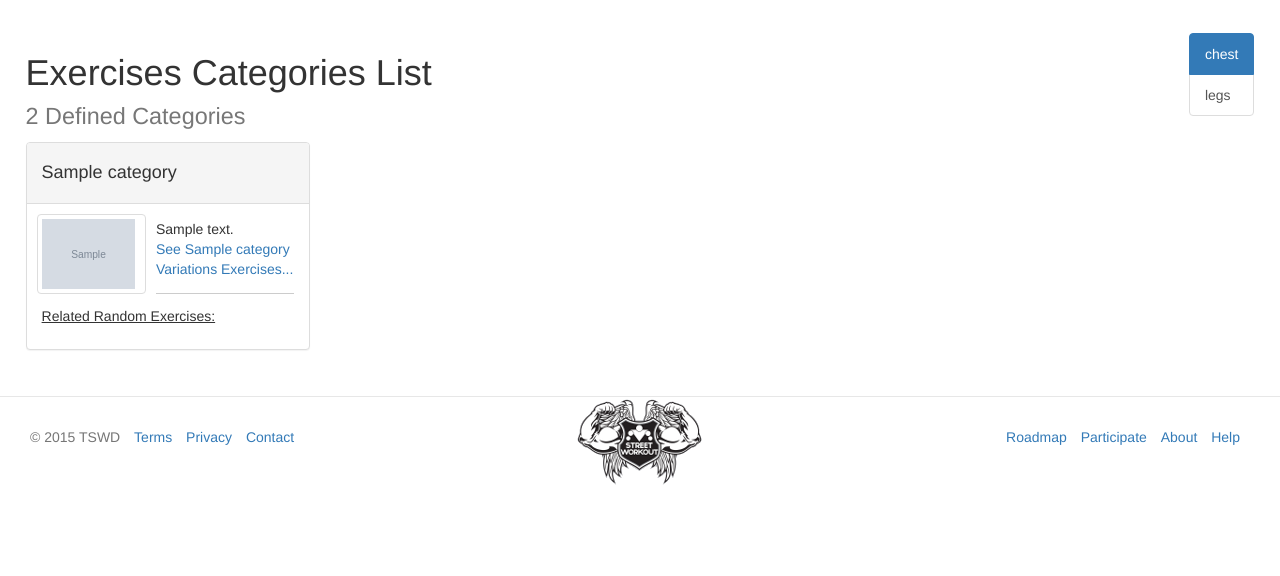
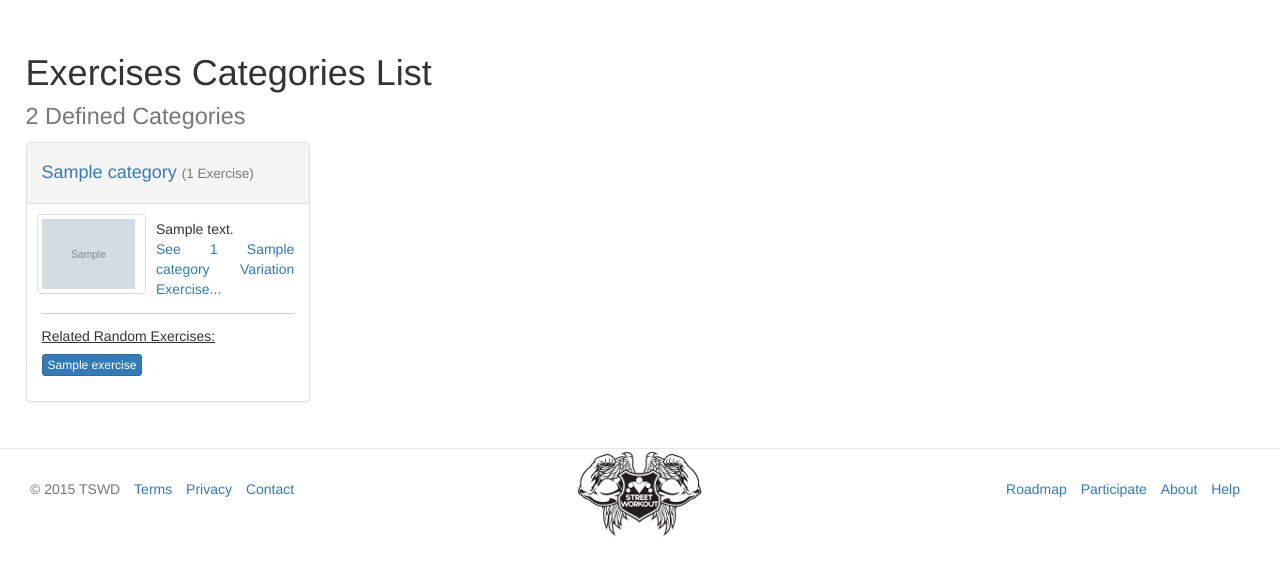
Before and after one commit to 4383/street-workout-database, a Django app: template sport/exercises/templates/categories.html in a window 1280 px wide. Shown: the part 52-628 px from the top of the page. Run offline with Django 3.2, Linux system fonts and the light colour scheme; data comes from the database, SQL or seed files in the repository; tables that the repository leaves empty hold one stand-in row (values such as "Sample post"); the template is opened without the code that fills it: values that come from a table or form of the project are taken from there, most other values are stand-ins (such as "Sample title", 1, 10 or a date in 2020); grey boxes marked "Sample" are stand-in pictures; some libraries are stand-ins or nearby versions.

Commit message:
exercises category update

```diff
--- a/sport/exercises/templates/categories.html
+++ b/sport/exercises/templates/categories.html
@@ -15,9 +15,9 @@
     <ul class="nav nav-pills nav-stacked">
         {% for category in categories %}
             {% if forloop.first %}
-                <a href="#{{ category.slug }}" class="active list-group-item">{{ category }}</a>
+                <!--<a href="#{{ category.slug }}" class="active list-group-item">{{ category }}</a>-->
             {% else %}
-                <a href="#{{ category.slug }}" class="list-group-item">{{ category }}</a>
+                <!--<a href="#{{ category.slug }}" class="list-group-item">{{ category }}</a>-->
             {% endif %}
         {% endfor %}
     </ul>
@@ -29,30 +29,38 @@
 
 {% for row in categories_in_row %}
     <div class="row">
-        {% for category in row %}
+        {% for selected_category in row %}
         <div class="col-md-3">
             <section id="{{ category.slug }}" class="panel panel-default media">
-                <div class="panel-heading"><h4>{{ category|capfirst }}</h4></div>
-                {% for image in images %}
-                    {% if image.binding.id == category.id %}
-                        <img src="{% get_media_prefix %}{{ image.image }}" class="pull-left img-thumbnail img-xs">
-                    {% endif %}
-                {% endfor %}
+                <div class="panel-heading">
+                    <h4>
+                        <a href="{% url 'exercises_category' slug=selected_category.category.slug %}" >
+                            {{ selected_category.category|capfirst }}
+                            <small>
+                                ({{ selected_category.total_exercises }}
+                                Exercise{{ selected_category.total_exercises|pluralize }})
+                            </small>
+                        </a>
+                    </h4>
+                </div>
+                <img src="{% get_media_prefix %}{{ selected_category.main_image.image }}"
+                     alt="{{ selected_category.main_image.alt }}" class="pull-left img-thumbnail img-xs">
                 <article class="panel-body">
-                    <p>{{ category.description }}<br>
-                        <a href="{% url 'exercises_category' slug=category.slug %}">{% trans "See" %} {{ category }} {% trans "Variations Exercises..." %}</a>
+                    <p class="text-justify">{{ selected_category.category.description }}<br>
+                        <a href="{% url 'exercises_category' slug=selected_category.category.slug %}">
+                            {% trans "See" %} {{ selected_category.total_exercises }} {{ selected_category.category }}
+                            Variation{{ selected_category.total_exercises|pluralize }}
+                            Exercise{{ selected_category.total_exercises|pluralize }}...
+                        </a>
                     </p>
                     <hr>
-                    <h5 class="underline"><u>{% trans "Related Random Exercises" %}: </u><h5>
+                    <h5 class="underline"><u>{% trans "Related Random" %} Exercise{{ selected_category.random_selected_exercises|pluralize }}: </u><h5>
                     <p>
-                        {% for exercise in exercises %}
-                            {% if exercise.category == category %}
-                                <small>
-                                    <a class="btn btn-primary btn-xs"
-                                       role="button" href="{% url 'exercise' slug=exercise.slug %}">{{ exercise }}</a>
-                                </small>
-                            {% endif %}
-                        {% endfor %}
+                        <small>
+                            {% for exercise in selected_category.random_selected_exercises %}
+                            <a class="btn btn-primary btn-xs" role="button" href="{% url 'exercise' slug=exercise.slug %}">{{ exercise }}</a>
+                            {% endfor %}
+                        </small>
                     </p>
                 </article>
             </section>
```
Also changed, not shown: sport/exercises/views.py (+18 -5 lines).
